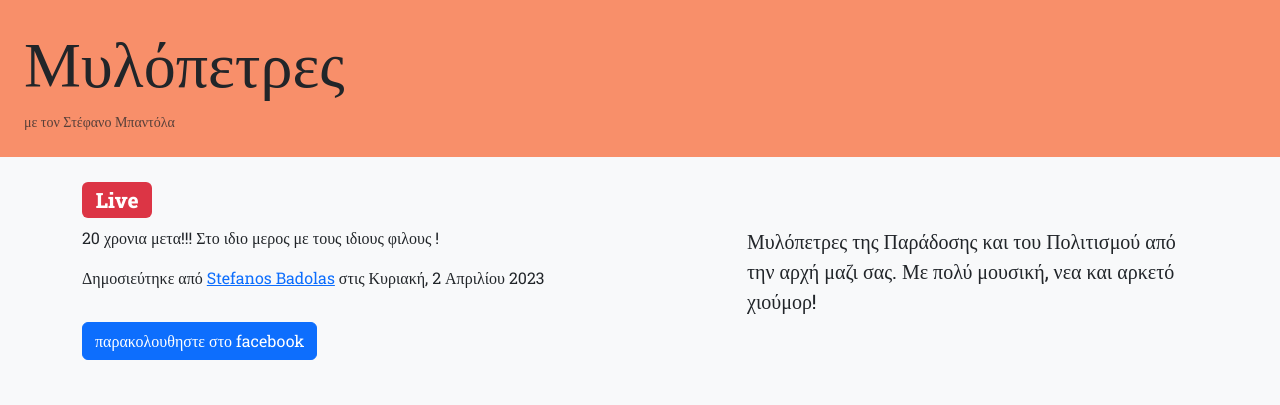
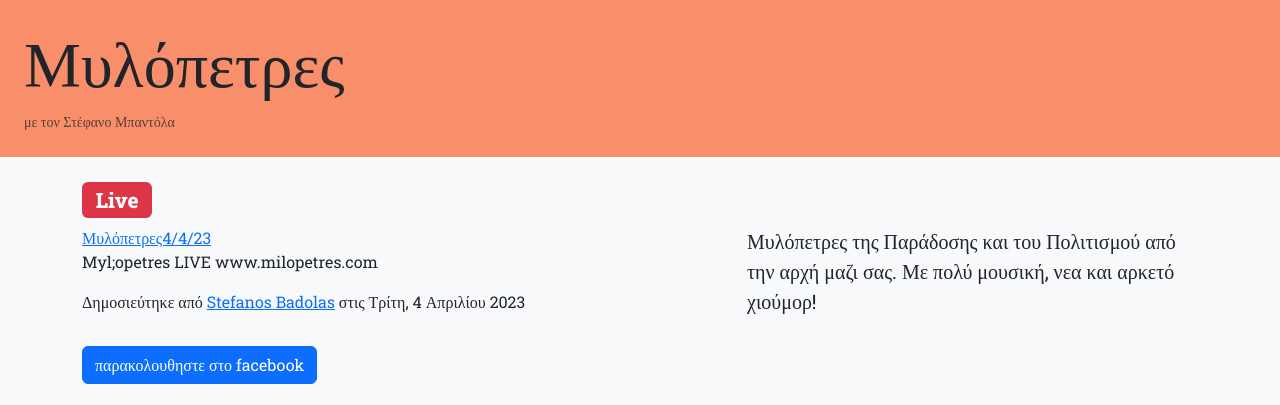
Before and after one commit to milopetres/milopetres.github.io, an Eleventy site: page index.njk in a window 1280 px wide. Shown: the top 405 px of the page. Built offline with nearby package versions, Linux system fonts and the light colour scheme; Eleventy itself is replaced by a stand-in of ours; files that its build step writes are made by us from their sources.

Commit message:
Update Σελίδες “livestream”

```diff
--- a/_includes/live.html
+++ b/_includes/live.html
@@ -1 +1 @@
-<div class="fb-video" data-href="https://www.facebook.com/stefanos.badolas/videos/122525230716098/" data-width="auto" data-show-text="false"><blockquote cite="https://www.facebook.com/stefanos.badolas/videos/122525230716098/" class="fb-xfbml-parse-ignore"><a href="https://www.facebook.com/stefanos.badolas/videos/122525230716098/"></a><p>20 χρονια μετα!!! Στο ιδιο μερος με τους ιδιους φιλους !</p>Δημοσιεύτηκε από <a href="https://www.facebook.com/stefanos.badolas">Stefanos Badolas</a> στις Κυριακή, 2 Απριλίου 2023</blockquote></div>
+<div class="fb-video" data-href="https://www.facebook.com/stefanos.badolas/videos/178115821713272/" data-width="auto" data-show-text="false"><blockquote cite="https://www.facebook.com/stefanos.badolas/videos/178115821713272/" class="fb-xfbml-parse-ignore"><a href="https://www.facebook.com/stefanos.badolas/videos/178115821713272/">Μυλόπετρες4/4/23</a><p>Myl;opetres LIVE www.milopetres.com</p>Δημοσιεύτηκε από <a href="https://www.facebook.com/stefanos.badolas">Stefanos Badolas</a> στις Τρίτη, 4 Απριλίου 2023</blockquote></div>
```
